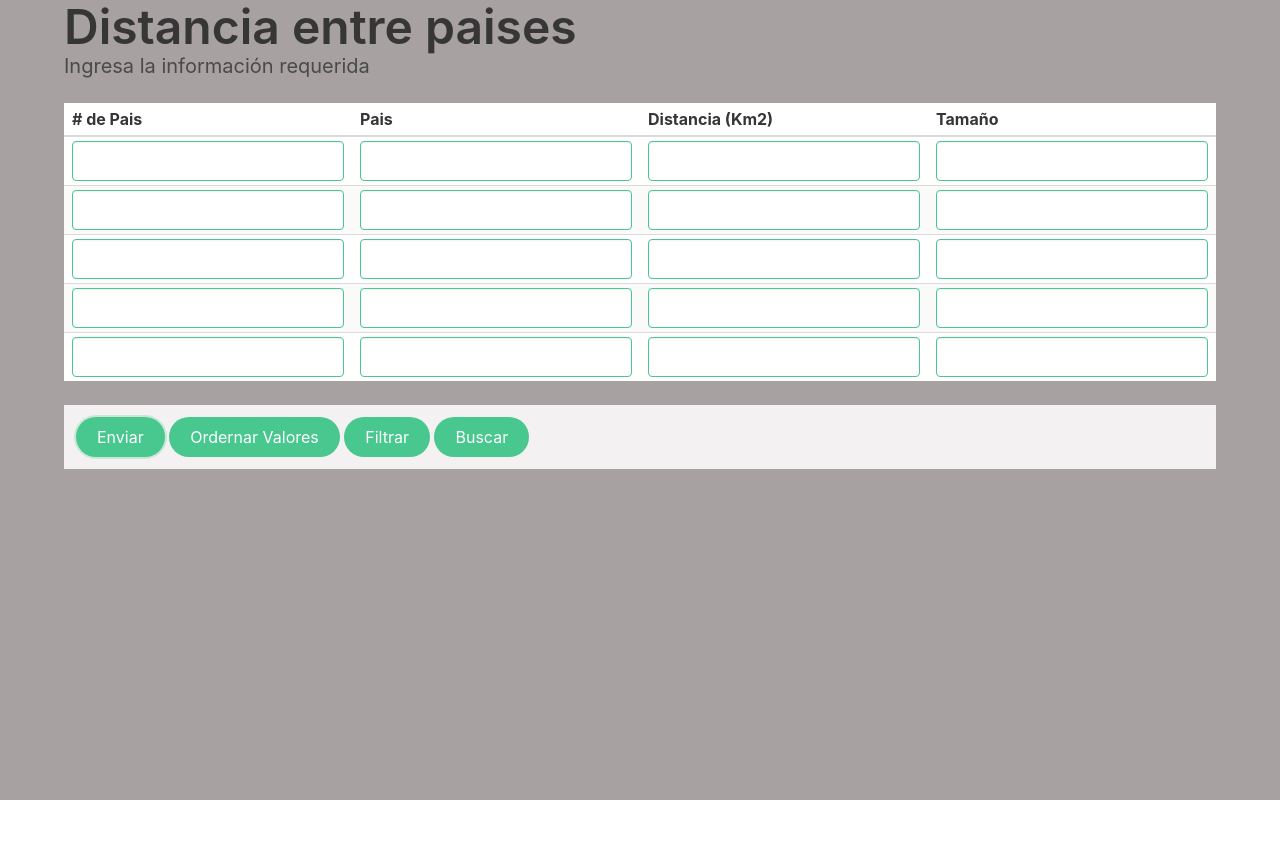
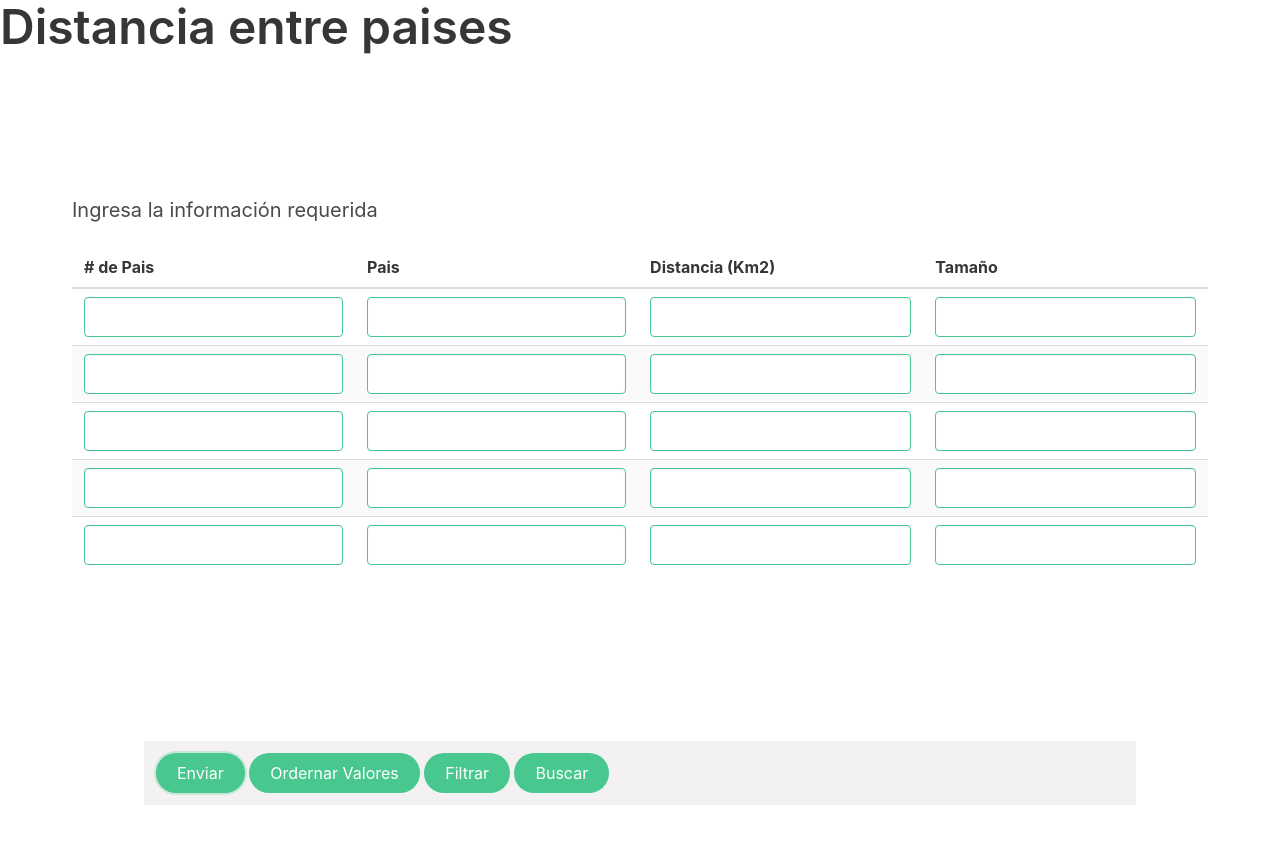
Before and after one commit to AnlliGallardo/Clase18-EjercicoGrupal, a plain HTML site: page index.html in a window 1280 px wide. Both pictures are taken after a click on the button "Enviar". Before the commit the page ends 800 px from the top, so only its background shows below. Drawn offline with nearby package versions, Linux system fonts and the light colour scheme.

Commit message:
Version final

```diff
--- a/index.html
+++ b/index.html
@@ -11,15 +11,15 @@
     <title>Distancia Paises</title>
 </head>
 <body>
-    <div class="container is-widescreen">
-    <header>
+    <header class="hero-head">
         <h1 class="title is-1">Distancia entre paises</h1>
 
     </header>
 
+    <div class="section is-medium">
     <main>
         <h5 class="subtitle is-5">Ingresa la información requerida</h5>
-        <table class="table is-striped is-narrow is-hoverable">
+        <table class="table is-striped is-hoverable">
             <thead>
                 <tr>
                     <th># de Pais</th>
@@ -62,7 +62,7 @@
             </tbody>
         </table>
 
-        <id class="container"  class="is-flex">
+        <div class="section is-medium">
            <div class="column btns">
                <button id="btn_enviar_evaluacion" class="button is-success is-rounded">Enviar</button>
                <button id="btn_ordenar_valores" class="button is-success is-rounded">Ordernar Valores</button>
--- a/script/index.js
+++ b/script/index.js
@@ -1,12 +1,12 @@
 import Paises from "./modulos/mOrdenamiento.js";
 
-var arregloValores;
+let arregloValores;
 let arregloDistancia;
 let arregloNombrePaises = [];
 let arregloPaises = [];
 let arregloTamanio = [];
 
-var enviarEvaluacion = (e) => {
+let enviarEvaluacion = (e) => {
 
     let inputs = [...document.querySelectorAll(".numeracion_paises")];
     let inputsD = [...document.querySelectorAll(".distancia_paises")];
@@ -17,17 +17,9 @@ var enviarEvaluacion = (e) => {
         return parseInt(input.value);
     });
 
-    arregloDistancia = inputsD.map((distancia) => {
-        return distancia.value;
-    });
-
-    arregloTamanio = inputsT.map((tamanio) => {
-        return tamanio.value;
-    });
-
-    arregloNombrePaises = inputsN.map((nombrePais) => {
-        return nombrePais.value;
-    });
+    arregloDistancia = inputsD.map((distancia)=>{
+        return parseInt(distancia.value);
+    })
 
 
     //Lenar arreglo Planeta
@@ -44,7 +36,7 @@ var enviarEvaluacion = (e) => {
     }
 
     console.log(arregloPaises);
-    alert("Arreglo creado correctamente");
+    console.log("Datos procesados");
 }
 
 let ordernarValores = (e) => {
@@ -88,9 +80,9 @@ let filtrarDistancia = (e) => {
     );
 
     if (arregloFiltradoDistancia == undefined)
-        alert("No existe el pais");
+        console.log("No existe el pais");
     else
-        alert("Informacion del filtro",arregloFiltradoDistancia);
+        console.log("Informacion del filtro",arregloFiltradoDistancia);
         console.log(arregloFiltradoDistancia)
 
 }
@@ -102,9 +94,9 @@ let buscarPais = (e) => {
     console.log(r)
 
     if (r == undefined)
-        alert("No existe el pais");
+        console.log("No existe el pais");
     else
-        alert("El pais si existe");
+        console.log("El pais si existe");
 }
 
 document.querySelector("#btn_enviar_evaluacion").addEventListener("click", enviarEvaluacion);
--- a/style/style.css
+++ b/style/style.css
@@ -1,8 +1,3 @@
-body{
-    background-color: rgb(167, 161, 161);
-    height: 100vh;
-}
-
 .btns{
     background-color: rgb(243, 241, 241);
 }
```
